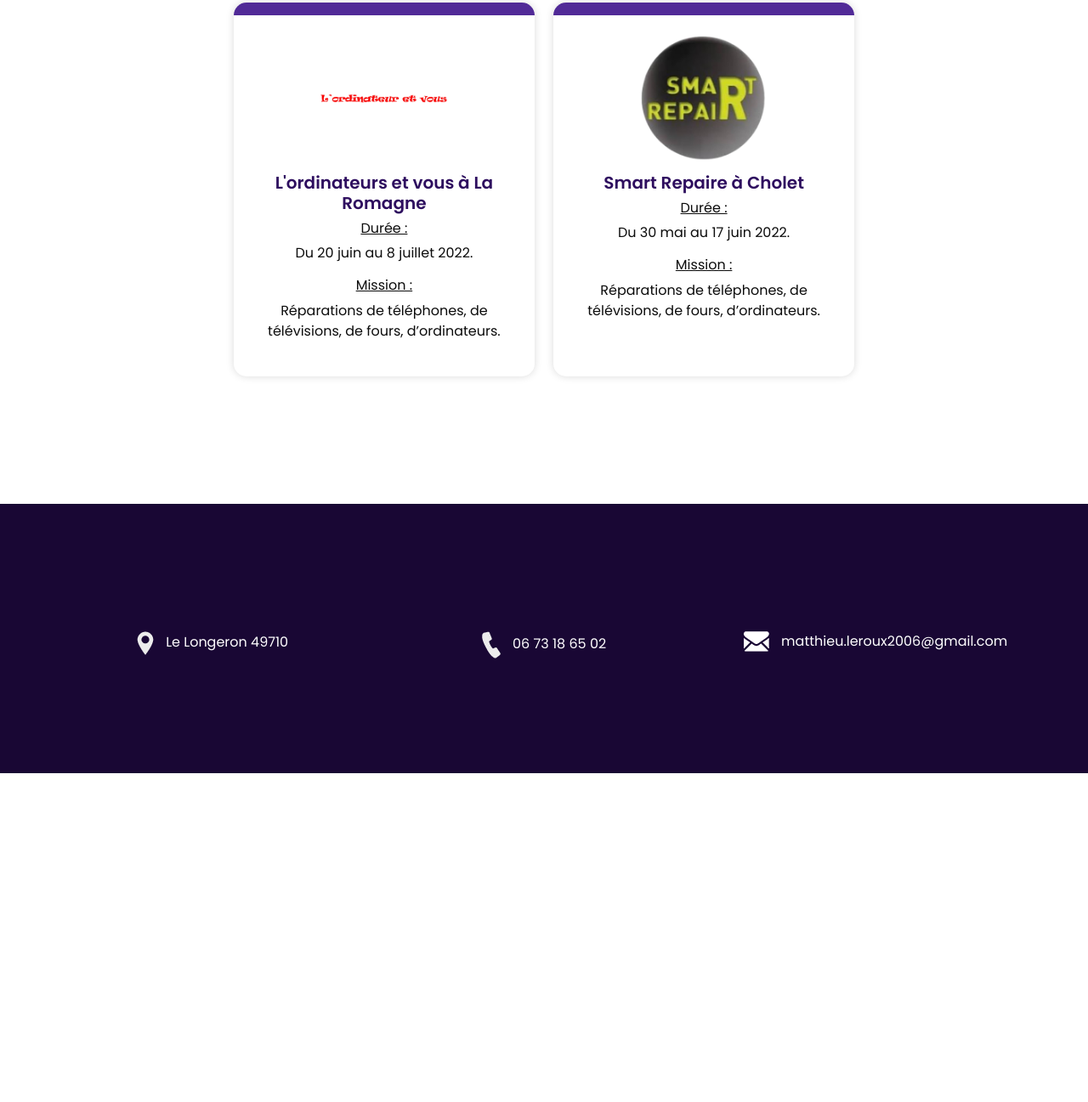
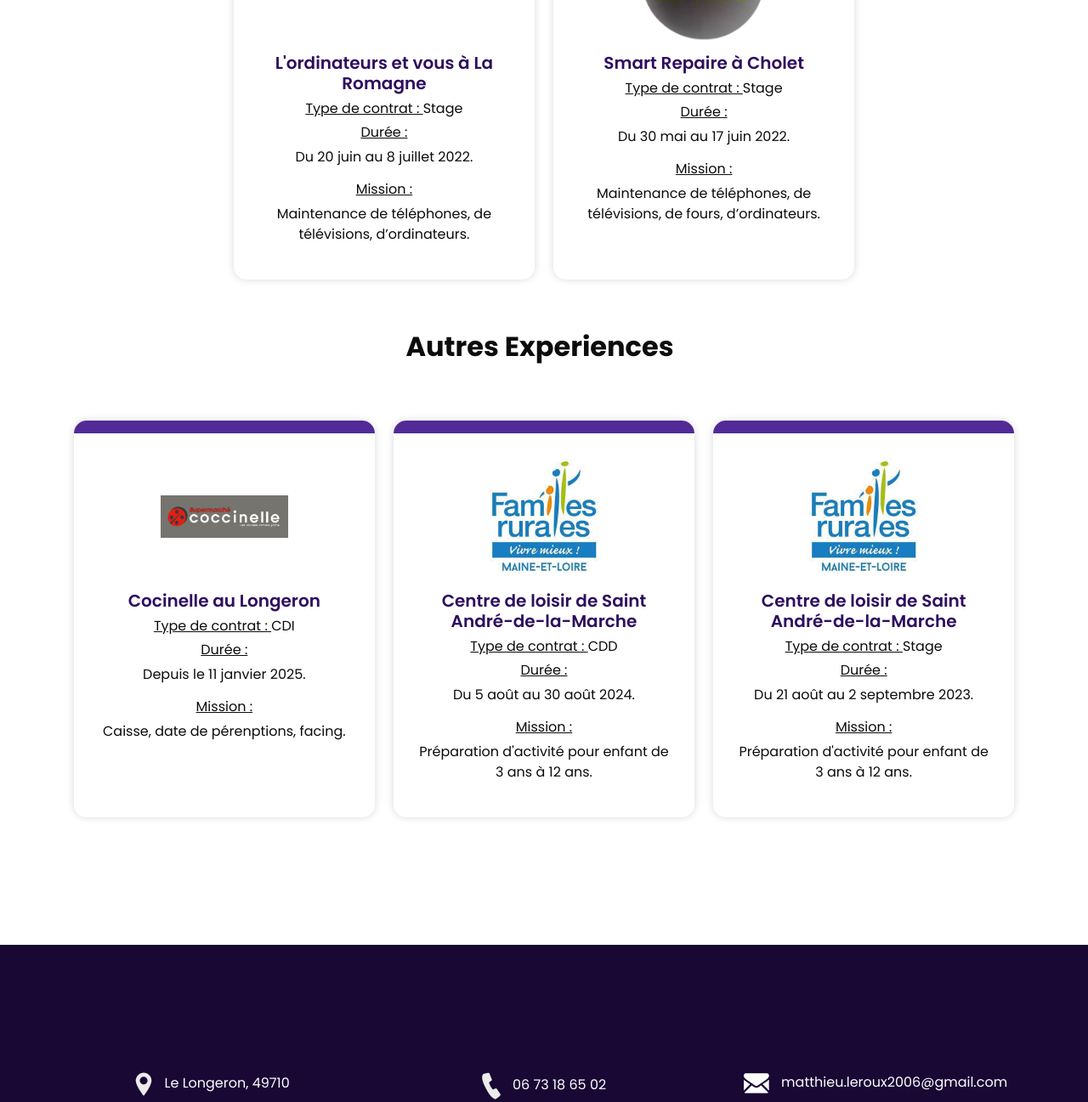
Before and after one commit to Matthlrx16/PortFolio, a plain HTML site: page experiences.html in a window 1280 px wide. Shown: the part 971-2268 px from the top of the page at 85% size. Before the commit the page ends 1881 px from the top, so only its background shows below. Drawn offline with nearby package versions, Linux system fonts and the light colour scheme.

Commit message:
Add files via upload

```diff
--- a/experiences.html
+++ b/experiences.html
@@ -71,7 +71,7 @@
     <div class="container">
       <div class="heading_container">
         <h2>
-          Experiences
+          Experiences Informatique
         </h2>
       </div>
 
@@ -84,6 +84,9 @@
             <h5>
               AJS BlackFox à Saint Germain
             </h5>
+            <h6>
+              <u> Type de contrat : </u> Stage
+            </h6>
             <h6><u>
               Durée :
             </h6></u>
@@ -94,12 +97,7 @@
               Mission :
             </h6></u>
             <p>
-              Mise en place de VPN sur les ordinateurs,
-              effectuer un déploiement d’applications sur les postes des
-              salariés avec MDT, création d’un serveur de messagerie avec
-              Linux, modification d’un serveur GLPI avec Linux, réalisation
-              de plusieurs documents techniques sur les tâches réalisées,
-              création de script (PowerShell, Batch, Shellscript, Javascript).
+              Administration Système (Active Directory, GPO, déploiment d'un serveur de messagerie). Cybersécurité (VPN).
             </p>
           </div>
         </div>
@@ -111,6 +109,9 @@
             <h5>
               Tamdem à Saint André-de-la-Marche
             </h5>
+            <h6>
+              <u> Type de contrat : </u> Stage
+            </h6>
             <h6><u>
               Durée :
             </h6></u>
@@ -121,7 +122,7 @@
               Mission :
             </h6></u>
             <p>
-              Configuration de centrale d’alarme, de caméra de sécurité, de conteur de passage, d’antenne antivol.
+              Mise en place de systèmes d’alarmes.
             </p>
           </div>
         </div>
@@ -133,6 +134,9 @@
             <h5>
               AJYP à Saint André-de-la-Marche
             </h5>
+            <h6>
+              <u> Type de contrat : </u> Stage
+            </h6>
             <h6><u>
               Durée :
             </h6></u>
@@ -143,7 +147,7 @@
               Mission :
             </h6></u>
             <p>
-              Réparations d’ordinateurs, de tablettes, montage d’ordinateurs, création d’images de disque dur.
+              Maintenance d’ordinateurs, de tablettes. Montage d’ordinateurs.
             </p>
           </div>
         </div>
@@ -155,6 +159,9 @@
             <h5>
               L'ordinateurs et vous à La Romagne
             </h5>
+            <h6>
+              <u> Type de contrat : </u> Stage
+            </h6>
             <h6><u>
               Durée :
             </h6></u>
@@ -165,7 +172,7 @@
               Mission :
             </h6></u>
             <p>
-              Réparations de téléphones, de télévisions, de fours, d’ordinateurs.
+              Maintenance de téléphones, de télévisions, d’ordinateurs.
             </p>
           </div>
         </div>
@@ -177,6 +184,9 @@
             <h5>
               Smart Repaire à Cholet
             </h5>
+            <h6>
+              <u> Type de contrat : </u> Stage
+            </h6>
             <h6><u>
               Durée :
             </h6></u>
@@ -187,7 +197,94 @@
               Mission :
             </h6></u>
             <p>
-              Réparations de téléphones, de télévisions, de fours, d’ordinateurs.
+              Maintenance de téléphones, de télévisions, de fours, d’ordinateurs.
+            </p>
+          </div>
+        </div>
+      </div>
+    </div>
+
+
+    <div class="container">
+      <div class="heading_container">
+        <h2>
+          Autres Experiences
+        </h2>
+      </div>
+
+      <div class="service_container">
+        <div class="box active">
+          <div class="img-box">
+            <img src="logo-cocinelle.png" class="img1" alt="logo Cocinelle">
+          </div>
+          <div class="detail-box">
+            <h5>
+              Cocinelle au Longeron
+            </h5>
+            <h6>
+              <u> Type de contrat : </u> CDI
+            </h6>
+            <h6><u>
+              Durée :
+            </h6></u>
+            <p>
+              Depuis le 11 janvier 2025.
+            </p>
+            <h6><u>
+              Mission :
+            </h6></u>
+            <p>
+              Caisse, date de pérenptions, facing.
+            </p>
+          </div>
+        </div>
+        <div class="box active">
+          <div class="img-box">
+            <img src="logo-FamillesRurales.jfif" class="img1" alt="logo entreprise Tandem">
+          </div>
+          <div class="detail-box">
+            <h5>
+              Centre de loisir de Saint André-de-la-Marche
+            </h5>
+            <h6>
+              <u> Type de contrat : </u> CDD
+            </h6>
+            <h6><u>
+              Durée :
+            </h6></u>
+            <p>
+              Du 5 août au 30 août 2024.
+            </p>
+            <h6><u>
+              Mission :
+            </h6></u>
+            <p>
+              Préparation d'activité pour enfant de 3 ans à 12 ans.
+            </p>
+          </div>
+        </div>
+        <div class="box active">
+          <div class="img-box">
+            <img src="logo-FamillesRurales.jfif" class="img1" alt="logo entreprise Tandem">
+          </div>
+          <div class="detail-box">
+            <h5>
+              Centre de loisir de Saint André-de-la-Marche
+            </h5>
+            <h6>
+              <u> Type de contrat : </u> Stage
+            </h6>
+            <h6><u>
+              Durée :
+            </h6></u>
+            <p>
+                Du 21 août au 2 septembre 2023.
+            </p>
+            <h6><u>
+              Mission :
+            </h6></u>
+            <p>
+              Préparation d'activité pour enfant de 3 ans à 12 ans.
             </p>
           </div>
         </div>
@@ -207,7 +304,7 @@
             <a href="https://www.google.fr/maps/place/Le+Longeron,+49710+S%C3%A8vremoine/@47.0280094,-1.0847247,8340m/data=!3m2!1e3!4b1!4m6!3m5!1s0x4806693a6b7a66b1:0x40d37521e0d91f0!8m2!3d47.018247!4d-1.059431!16s%2Fm%2F03w9jq7?hl=fr&entry=ttu&g_ep=EgoyMDI0MTAyOS4wIKXMDSoASAFQAw%3D%3D">
               <img src="location.png" alt="logo localisation">
               <span>
-                Le Longeron 49710
+                Le Longeron, 49710
               </span>
             </a>
           </div>
```
Also changed, not shown: index.html (+3 -3 lines), parcours.html (+2 -2 lines), logo-FamillesRurales.jfif (added), logo-cocinelle.png (added), photo_id.jpg.
